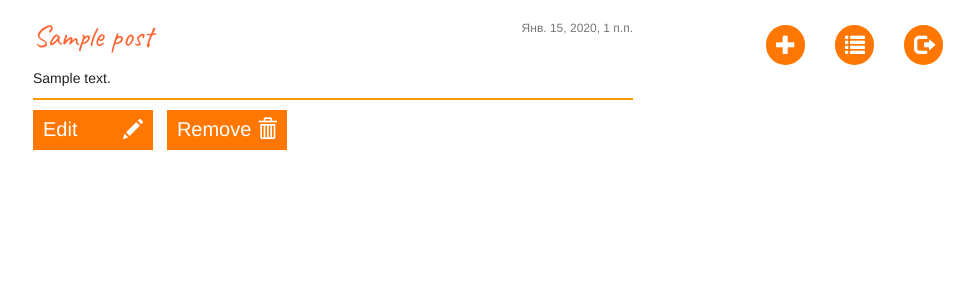
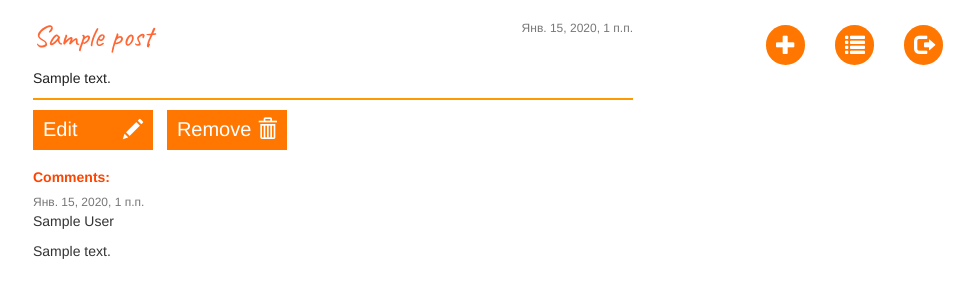
Before and after one commit to Unlogical/django-blog, a Django app: page /post/1/ in a window 1280 px wide. Shown: the part 105-405 px from the top of the page, without its empty margins (307-1280 px from the left). Run offline with Django 3.2, Linux system fonts and the light colour scheme; a user stored in the database is signed in; tables that the repository leaves empty hold one stand-in row (values such as "Sample post"); some libraries are stand-ins or nearby versions; some web fonts are replaced.

Commit message:
comments added

```diff
--- a/blog/admin.py
+++ b/blog/admin.py
@@ -1,4 +1,5 @@
 from django.contrib import admin
-from .models import Post
+from .models import Post, Comment
 
 admin.site.register(Post)
+admin.site.register(Comment)
--- a/blog/models.py
+++ b/blog/models.py
@@ -17,3 +17,20 @@ class Post(models.Model):
 
     def __str__(self):
         return self.title
+
+    def approved_comments(self):
+        return self.comments.filter(approved_comment=True)
+
+class Comment(models.Model):
+    post = models.ForeignKey('blog.Post', related_name='comments')
+    author = models.CharField(max_length=200)
+    text = models.TextField()
+    created_date = models.DateTimeField(default=timezone.now)
+    approved_comment = models.BooleanField(default=False)
+
+    def approve(self):
+        self.approved_comment = True
+        self.save()
+
+    def __str__(self):
+        return self.text
--- a/blog/static/css/buttons.css
+++ b/blog/static/css/buttons.css
@@ -64,18 +64,31 @@
 	margin-right: 10px;
 }
 
-.edit_button span {
+.edit_button span,
+.comment_button span {
 	display: block;
 	float: right;
 	padding-top: 3px;
 }
 
-.edit_button p {
+.edit_button p,
+.comment_button p {
 	display: block;
 	float: left;
 }
 
-
+.comment_button {
+	display: inline-block;
+	border: 2px solid #f60;
+	color: #f60;
+	font-size: 14px;
+	margin-top: 10px;
+	width: 180px;
+	height: 30px;
+	padding: 2px 5px;
+	margin-right: 10px;
+	float: right;
+}
 
 .round_button::after {
 	content: attr(data-title);
--- /dev/null
+++ b/blog/static/css/comment.css
@@ -0,0 +1,21 @@
+.comment {
+	width: 600px;
+	margin: auto;
+	margin-top: 20px;
+}
+
+/*.comment_author {
+
+}
+
+.comment_text{
+
+}*/
+
+.comments_title {
+	margin-top: 10px;
+	margin-bottom: -15px;
+	padding: 2px 0;
+	color: #F40;
+	font-weight: bold;
+}
--- a/blog/templates/blog/base.html
+++ b/blog/templates/blog/base.html
@@ -9,6 +9,7 @@
 	<link rel="stylesheet" href="{% static 'css/blog.css' %}">
 	<link rel="stylesheet" href="{% static 'css/buttons.css' %}">
 	<link rel="stylesheet" href="{% static 'css/form.css' %}">
+	<link rel="stylesheet" href="{% static 'css/comment.css' %}">
 	<link rel="shortcut icon" href="{% static 'favicon.ico'%}" type="image/x-icon">
 </head>
 <body>
--- a/blog/templates/blog/post_detail.html
+++ b/blog/templates/blog/post_detail.html
@@ -23,6 +23,18 @@
 			<a class="edit_button button" href="{% url 'post_publish' pk=post.pk %}"><p>Publish</p><span class="glyphicon glyphicon-check"></span></a>
 		{% endif %}
 	{% endif %}
-
 </div>
+<p class="post comments_title">Comments:</p>
+{% for comment in post.comments.all %}
+    <div class="comment">
+        <div class="post_published_date">{{ comment.created_date }} {% if not comment.approved_comment %}
+                <a class="btn btn-default" href="{% url 'comment_remove' pk=comment.pk %}"><span class="glyphicon glyphicon-remove"></span></a>
+                <a class="btn btn-default" href="{% url 'comment_approve' pk=comment.pk %}"><span class="glyphicon glyphicon-ok"></span></a>
+            {% endif %}</div>
+        <div class="comment_author">{{ comment.author }}</div>
+        <p class="comment_text">{{ comment.text|linebreaks }}</p>
+    </div>
+{% empty %}
+    <p class="post_text">No comments here yet :(</p>
+{% endfor %}
 {% endblock %}
--- a/blog/templates/blog/post_list.html
+++ b/blog/templates/blog/post_list.html
@@ -8,6 +8,8 @@
 			</div></a>
 			<div class="post post_published_date">published: {{post.published_date}}<div>
 			<div class="post short_post post_text">{{post.text|truncatechars:200}}</div>
+			<a class="comment_button" href="{% url 'add_comment_to_post' pk=post.pk %}"><p>Add comment</p><span class="glyphicon glyphicon-pencil"></span></a>
+			<a href="{% url 'post_detail' pk=post.pk %}">Comments: {{ post.approved_comments.count }}</a>
 		</div>
 	{% endfor %}
 {% endblock %}
--- a/blog/urls.py
+++ b/blog/urls.py
@@ -8,4 +8,8 @@ urlpatterns = [
     url(r'^post/(?P<pk>\d+)/remove/$', views.post_remove, name = 'post_remove'),
     url(r'^drafts/$', views.post_draft_list, name='post_draft_list'),
     url(r'^post/(?P<pk>\d+)/publish/$', views.post_publish, name='post_publish'),
+    url(r'^post/(?P<pk>\d+)/comment/$', views.add_comment_to_post, name='add_comment_to_post'),
+    url(r'^comment/(?P<pk>\d+)/approve/$', views.comment_approve, name='comment_approve'),
+    url(r'^comment/(?P<pk>\d+)/remove/$', views.comment_remove, name='comment_remove'),
+
 ]
--- a/blog/views.py
+++ b/blog/views.py
@@ -1,6 +1,6 @@
 from django.shortcuts import render, get_object_or_404
-from .models import Post
-from .forms import PostForm
+from .models import Post, Comment
+from .forms import PostForm, CommentForm
 from django.shortcuts import redirect
 from django.utils import timezone
 from django.contrib.auth.decorators import login_required
@@ -56,3 +56,28 @@ def post_remove(request, pk):
     post = get_object_or_404(Post, pk=pk)
     post.delete()
     return redirect('post_list')
+
+def add_comment_to_post(request, pk):
+    post = get_object_or_404(Post, pk=pk)
+    if request.method == "POST":
+        form = CommentForm(request.POST)
+        if form.is_valid():
+            comment = form.save(commit=False)
+            comment.post = post
+            comment.save()
+            return redirect('post_detail', pk=post.pk)
+    else:
+        form = CommentForm()
+    return render(request, 'blog/add_comment_to_post.html', {'form': form})
+
+@login_required
+def comment_approve(request, pk):
+    comment = get_object_or_404(Comment, pk=pk)
+    comment.approve()
+    return redirect('post_detail', pk=comment.post.pk)
+
+@login_required
+def comment_remove(request, pk):
+    comment = get_object_or_404(Comment, pk=pk)
+    comment.delete()
+    return redirect('post_detail', pk=comment.post.pk)
```
Also changed, not shown: blog/forms.py (+7 -1 lines), blog/templates/blog/add_comment_to_post.html (added, +8 -0 lines), blog/migrations/0002_comment.py (added), 1 other file.
